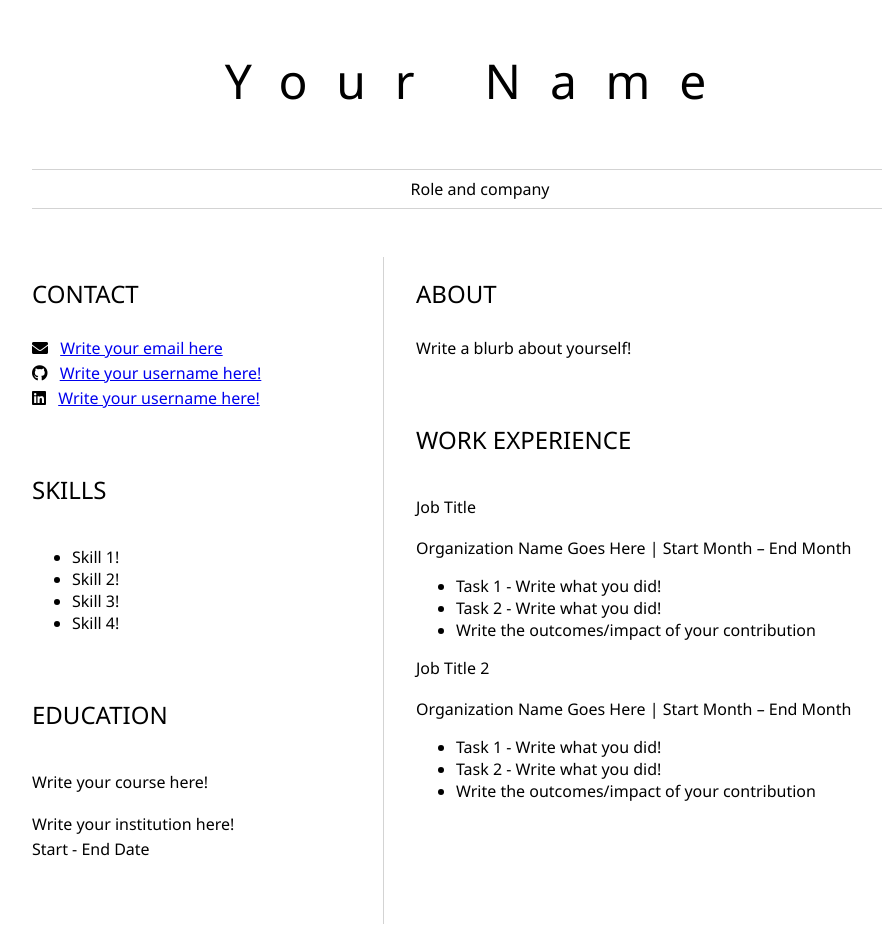
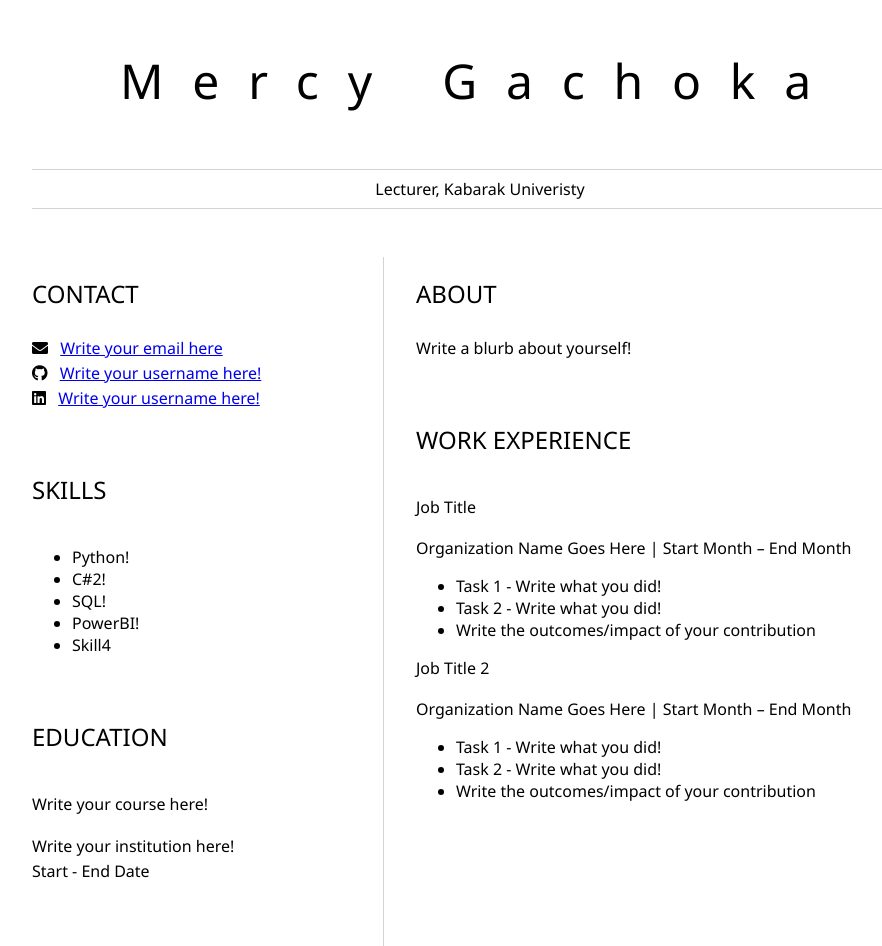
Before and after one commit to mercychox/MercyGachoka, a plain HTML site: page index.html in a window 1280 px wide. Shown: the whole page, without its empty margins (160-1042 px from the left). Before the commit the page ends 924 px from the top, so only its background shows below. Drawn offline with Linux system fonts and the light colour scheme.

Commit message:
Added contact details

```diff
--- a/index.html
+++ b/index.html
@@ -8,9 +8,9 @@
 	<body>
 		<header id="header">
 			<!-- resume header with your name and title -->
-			<h1>Your Name</h1>
+			<h1>Mercy Gachoka</h1>
 			<hr>
-			Role and company
+			Lecturer, Kabarak Univeristy
 			<hr>
 		</header>
 		<main>
@@ -20,25 +20,26 @@
 					<!-- contact info including social media -->
                     <p>
                         <i class="fa fa-envelope" aria-hidden="true"></i>
-                        <a href="mailto:username@domain.top-level domain">Write your email here</a>
+                        <a href="mailto:mercy.gachoka@gmail.com">Write your email here</a>
                     </p>
                     <p>
                         <i class="fab fa-github" aria-hidden="true"></i>
-                        <a href="github.com/yourGitHubUsername">Write your username here!</a>
+                        <a href="github.com/merchox">Write your username here!</a>
                     </p>
                     <p>
                         <i class="fab fa-linkedin" aria-hidden="true"></i>
-                        <a href="linkedin.com/yourLinkedInUsername">Write your username here!</a>
+                        <a href="linkedin.com/mercygachoka">Write your username here!</a>
                     </p>
 				</section>
 				<section>
 					<h2>SKILLS</h2>
 					<!-- your skills -->
                     <ul>
-                        <li>Skill 1!</li>
-                        <li>Skill 2!</li>
-                        <li>Skill 3!</li>
-                        <li>Skill 4!</li>
+                        <li>Python!</li>
+                        <li>C#2!</li>
+                        <li>SQL!</li>
+                        <li>PowerBI!</li>
+                        <li>Skill4</li>
                     </ul>
 				</section>
 				<section>
```
